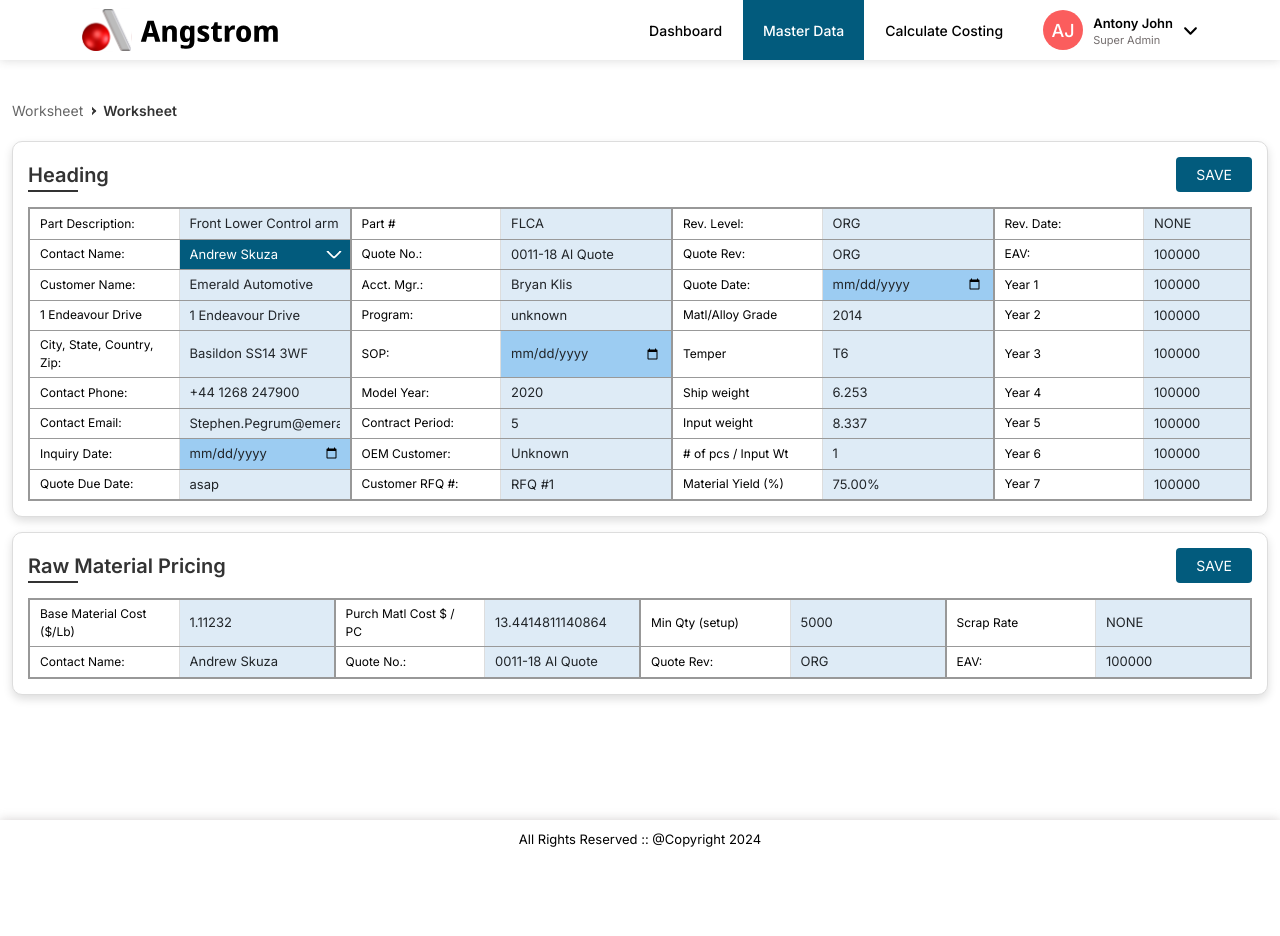
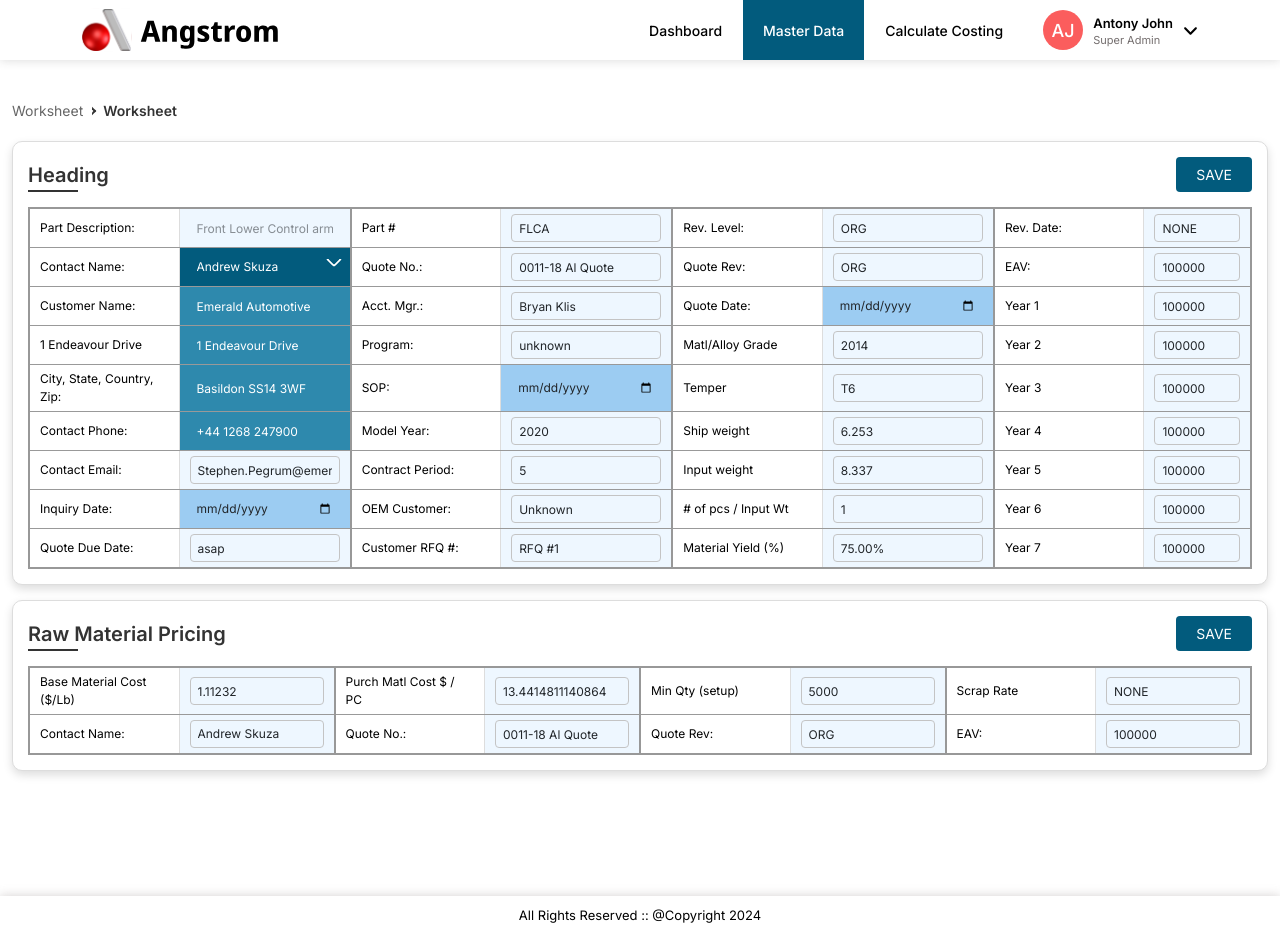
Before and after one commit to aneeshchandhre/angstrom, a Next.js app: page /WorkSheetData/WorkSheetData in a window 1280 px wide. Before the commit the page ends 859 px from the top, so only its background shows below. Built offline with nearby package versions, Linux system fonts and the light colour scheme.

Commit message:
WOrksheet page design changes

```diff
--- a/src/pages/WorkSheetData/WorkSheetData.js
+++ b/src/pages/WorkSheetData/WorkSheetData.js
@@ -31,7 +31,7 @@ const WorkSheetData = () => {
                           controlId="companyCode"
                           className="form-group"
                         >
-                          <Form.Control value={"Front Lower Control arm"} />
+                          <Form.Control value={"Front Lower Control arm"} disabled />
                         </Form.Group>
                       </td>
                       <td className="labelArea minTD">Part #</td>
@@ -157,7 +157,7 @@ const WorkSheetData = () => {
                     </tr>
                     <tr>
                       <td className="labelArea minTD">Customer Name:</td>
-                      <td className="labelArea maxTD">
+                      <td className="labelArea maxTD autoPopulated">
                         <Form.Group controlId="companyCode" className="form-group">
                           <Form.Control value={"Emerald Automotive"} />
                         </Form.Group>
@@ -170,7 +170,7 @@ const WorkSheetData = () => {
                         </td>
                       <td className="labelArea minTD">Quote Date:</td>
                       <td className="labelArea maxTD dateTd">
-                        <Form.Group controlId="flcaDate" className='form-group'>
+                        <Form.Group controlId="flcaDate" className='form-group datePiker'>
                           <Form.Control type="date" />
                         </Form.Group>
                         </td>
@@ -183,7 +183,7 @@ const WorkSheetData = () => {
                     </tr>
                     <tr>
                       <td className="labelArea minTD">1 Endeavour Drive</td>
-                      <td className="labelArea maxTD">
+                      <td className="labelArea maxTD autoPopulated">
                         <Form.Group controlId="companyCode" className="form-group">
                           <Form.Control value={"1 Endeavour Drive"} />
                         </Form.Group>
@@ -209,14 +209,14 @@ const WorkSheetData = () => {
                     </tr>
                     <tr>
                       <td className="labelArea minTD">City, State, Country, Zip:</td>
-                      <td className="labelArea maxTD">
+                      <td className="labelArea maxTD autoPopulated">
                         <Form.Group controlId="companyCode" className="form-group">
                           <Form.Control value={"Basildon SS14 3WF"} />
                         </Form.Group>
                       </td>
                       <td className="labelArea minTD">SOP:</td>
                       <td className="labelArea maxTD dateTd">
-                        <Form.Group controlId="flcaDate" className='form-group'>
+                        <Form.Group controlId="flcaDate" className='form-group datePiker'>
                           <Form.Control type="date" />
                         </Form.Group>
                       </td>
@@ -235,7 +235,7 @@ const WorkSheetData = () => {
                     </tr>
                     <tr>
                       <td className="labelArea minTD">Contact Phone:</td>
-                      <td className="labelArea maxTD">
+                      <td className="labelArea maxTD autoPopulated">
                         <Form.Group controlId="companyCode" className="form-group">
                           <Form.Control value={"+44 1268 247900"} />
                         </Form.Group>
@@ -288,7 +288,7 @@ const WorkSheetData = () => {
                     <tr>
                       <td className="labelArea minTD">Inquiry Date:</td>
                       <td className="labelArea maxTD dateTd">
-                        <Form.Group controlId="flcaDate" className='form-group'>
+                        <Form.Group controlId="flcaDate" className='form-group datePiker'>
                           <Form.Control type="date" />
                         </Form.Group>
                       </td>
--- a/src/styles/workSheet.scss
+++ b/src/styles/workSheet.scss
@@ -24,7 +24,7 @@
             vertical-align: middle;
             padding: 5px 10px;
             &:nth-child(even) {
-                background: #DEEBF6;
+                background: #eef7ff;
                 border-right: 2px solid #989898;
             }
             .form-control {
@@ -32,8 +32,16 @@
                 border-color: #e4e4e4;
                 height: auto;
                 border: none;
-                padding: 0;
-            }
+                padding: 2px 7px;
+                font-size: 12px;
+                height: 28px;
+                border: 1px solid #c4c4c4;
+                border-radius: 4px;
+                -webkit-border-radius: 4px;
+                -moz-border-radius: 4px;
+                -ms-border-radius: 4px;
+                -o-border-radius: 4px;
+}
         }
         td.selectTd {
             background: #025b7d;
@@ -49,7 +57,7 @@
                     top: 0;
                     right: 0;
                     bottom: 0;
-                    height: 100%;
+                    height: calc(100% - 2px);
                     width: 30px;
                 }
                 &::after {
@@ -73,12 +81,28 @@
                 }
                 select.form-control {
                     color: #fff;
+                    border: none;
+                    background: none;
                 }
             }
         }
         td.dateTd {
             background: #9cccf2;
         }
+    }
+}
+.datePiker input.form-control {
+    border: none !important;
+}
+input[disabled] {
+    border: none !important;
+    opacity: 0.5 !important;
+}
+.autoPopulated {
+    background: #00709bd1 !important;
+    .form-control {
+        color: #fff;
+        border: none !important;
     }
 }
 .worksheetInput {
```
